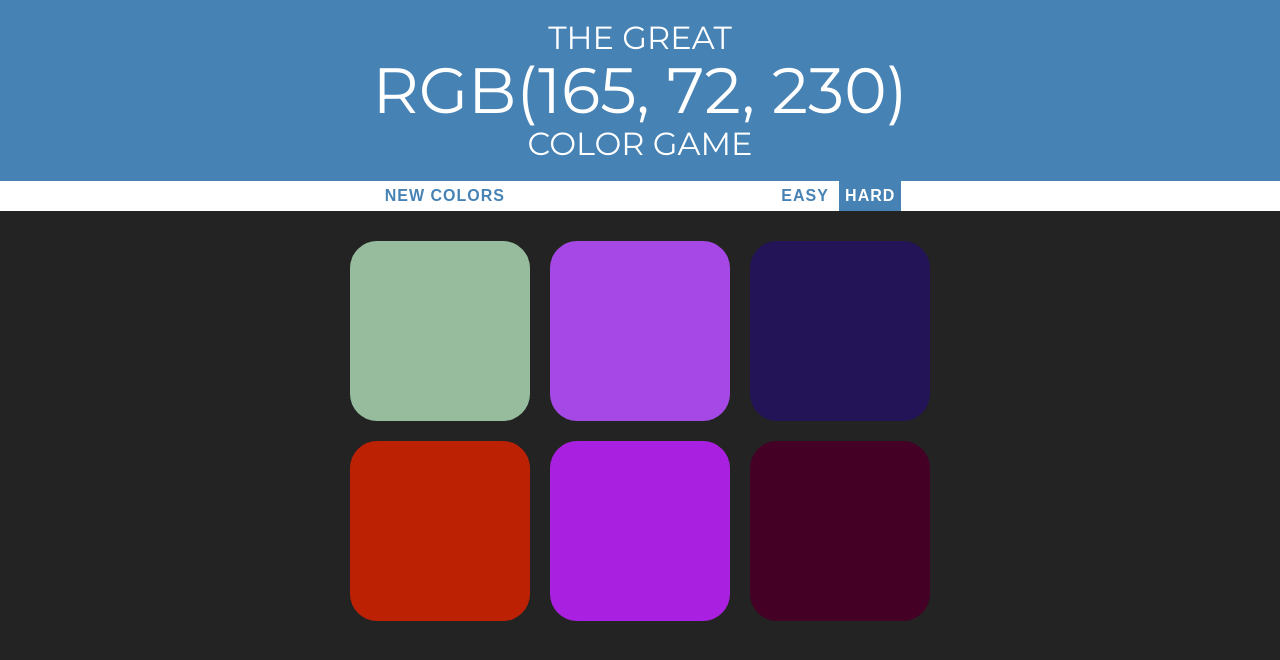
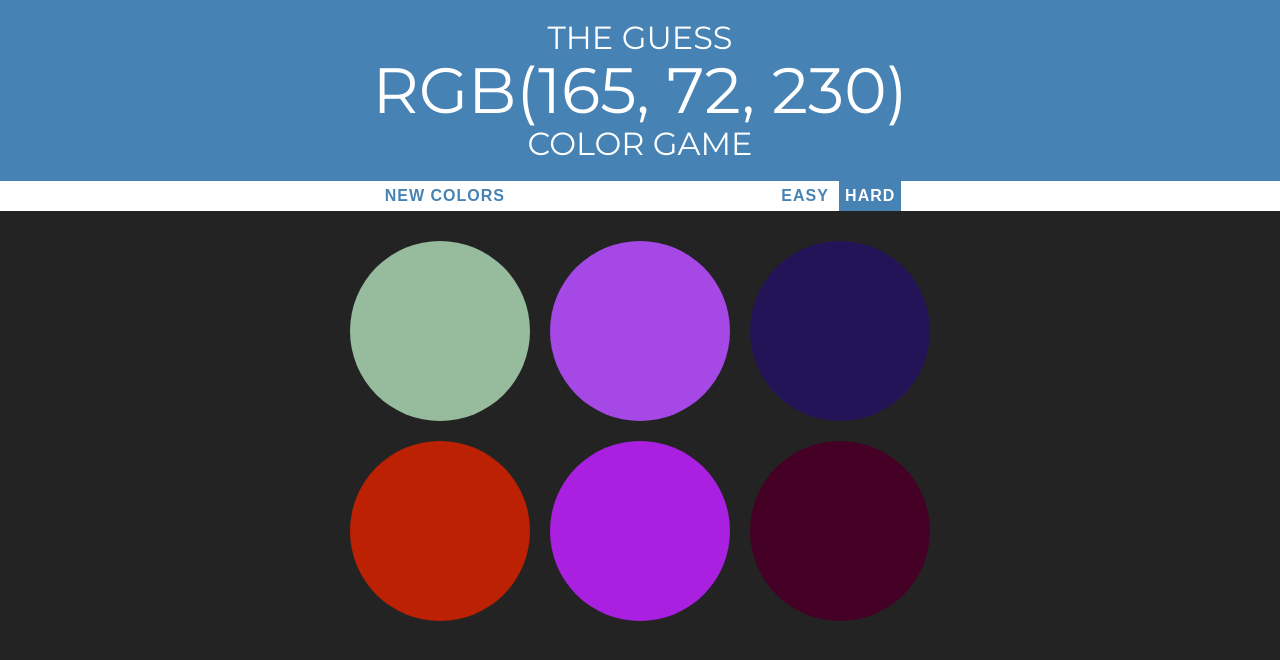
Before and after one commit to allaev/color-game, a plain HTML site: page index.html in a window 1280 px wide. Drawn offline with Linux system fonts and the light colour scheme.

Commit message:
minor style fixes

```diff
--- a/css/main.css
+++ b/css/main.css
@@ -4,20 +4,19 @@ body {
   font-family: "Montserrat", "Avenir";
 }
 
-.square {
+.circle {
   width: 30%;
-  /*background-color: purple;*/
-  padding-bottom: 30%; /*to give squares some content; we can also use padding-top*/
+  padding-bottom: 30%;
   float: left;
   margin: 1.66%;
-  border-radius: 15%;
+  border-radius: 50%;
   transition: background 0.6s;
   -webkit-transition: background 0.6s;
   -moz-transition: background 0.6s;
 }
 
 #container {
-  margin: 20px auto;/*Centers the container*/
+  margin: 20px auto;
   max-width: 600px;
 }
 
@@ -64,7 +63,7 @@ button {
   transition: all 0.3s;
   -webkit-transition: all 0.3s;
   -moz-transition: all 0.3s;
-  outline: none;/*removes outline from the buttons*/
+  outline: none;
 }
 
 button:hover {
--- a/index.html
+++ b/index.html
@@ -8,7 +8,7 @@
   </head>
   <body>
     <h1>
-      The Great
+      The Guess
       <br>
       <span id="colorDisplay">RGB</span>
       <br>
@@ -23,12 +23,12 @@
     </div>
 
     <div id="container">
-      <div class="square"></div>
-      <div class="square"></div>
-      <div class="square"></div>
-      <div class="square"></div>
-      <div class="square"></div>
-      <div class="square"></div>
+      <div class="circle"></div>
+      <div class="circle"></div>
+      <div class="circle"></div>
+      <div class="circle"></div>
+      <div class="circle"></div>
+      <div class="circle"></div>
     </div>
 
     <script type="text/javascript" src="js/script.js"></script>
--- a/js/script.js
+++ b/js/script.js
@@ -1,7 +1,7 @@
-var numSquares = 6;
+var numCircles = 6;
 var colors = [];
 var pickedColor;
-var squares = document.querySelectorAll(".square");
+var circles = document.querySelectorAll(".circle");
 var colorDisplay = document.getElementById("colorDisplay");
 var messageDisplay = document.querySelector("#message");
 var h1 = document.querySelector("h1");
@@ -13,7 +13,7 @@ init();
 function init(){
   //mode buttons event listeners
   setUpModeButtons();
-  setUpSquares();
+  setUpCircles();
   reset();
 }
 
@@ -23,17 +23,17 @@ function setUpModeButtons(){
       modeButtons[0].classList.remove("selected");
       modeButtons[1].classList.remove("selected");
       this.classList.add("selected");
-      this.textContent === "Easy" ? numSquares=3:numSquares = 6;
+      this.textContent === "Easy" ? numCircles=3:numCircles = 6;
       reset();
     });
   }
 }
 
-function setUpSquares(){
-  for (var i = 0; i < squares.length; i++) {
-    //add click listeners to squares
-    squares[i].addEventListener("click", function(){
-      //grab color of clicked square
+function setUpCircles(){
+  for (var i = 0; i < circles.length; i++) {
+    //add click listeners to circles
+    circles[i].addEventListener("click", function(){
+      //grab color of clicked circle
       var clickedColor = this.style.background;
       //compare color to picked color
       if (clickedColor === pickedColor) {
@@ -53,21 +53,21 @@ function setUpSquares(){
 
 function reset(){
   //generate new colors
-  colors = generateRandomColors(numSquares);
+  colors = generateRandomColors(numCircles);
   //pick a new random color
   pickedColor = pickColor();
   //change color display to match picked color
   colorDisplay.textContent = pickedColor;
   //change text after reset
   resetButton.textContent = "New Colors";
-  //change colors of squares
-  for (var i = 0; i < squares.length; i++) {
+  //change colors of circles
+  for (var i = 0; i < circles.length; i++) {
     if (colors[i]) {
-      squares[i].style.display = "block";
-      squares[i].style.background = colors[i];
+      circles[i].style.display = "block";
+      circles[i].style.background = colors[i];
     }
     else {
-      squares[i].style.display = "none";
+      circles[i].style.display = "none";
     }
   }
   //change h1 color to match background color
@@ -81,10 +81,10 @@ resetButton.addEventListener("click", function(){
 })
 
 function changeColors(color){
-  //loop through all squares
-  for (var i = 0; i < squares.length; i++) {
+  //loop through all circles
+  for (var i = 0; i < circles.length; i++) {
     //change each color to match given color
-    squares[i].style.background = color;
+    circles[i].style.background = color;
   }
 }
 
```
